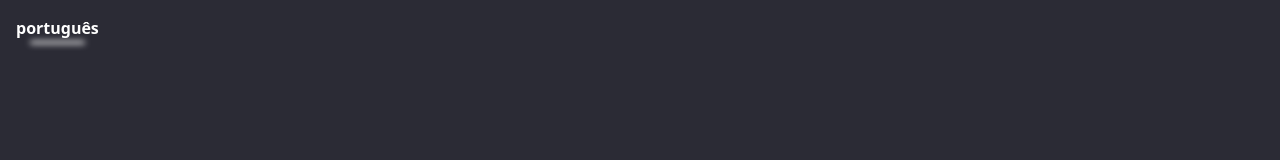
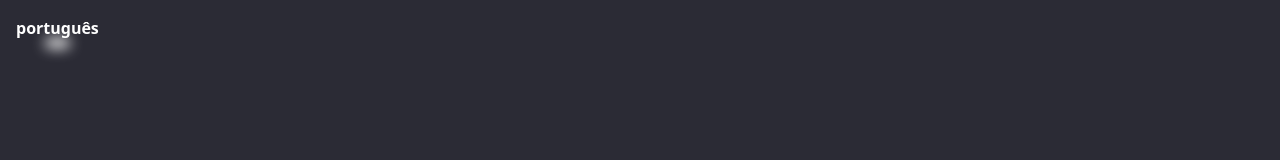
Before and after one commit to lodiped/lodiped.github.io, a SvelteKit app: page / in a window 1280 px wide. Shown: the top 160 px of the page. Built offline with nearby package versions, Linux system fonts and the light colour scheme.

Commit message:
button css

```diff
--- a/src/routes/+page.svelte
+++ b/src/routes/+page.svelte
@@ -227,11 +227,11 @@
 	.language-button::before {
 		position: absolute;
 		content: '';
-		bottom: 4px;
-		width: 55%;
+		bottom: 0px;
+		width: 25px;
 		background: white;
-		height: 3px;
+		height: 10px;
 		border-radius: 99px;
-		filter: blur(3px);
+		filter: blur(7px);
 	}
 </style>
```
